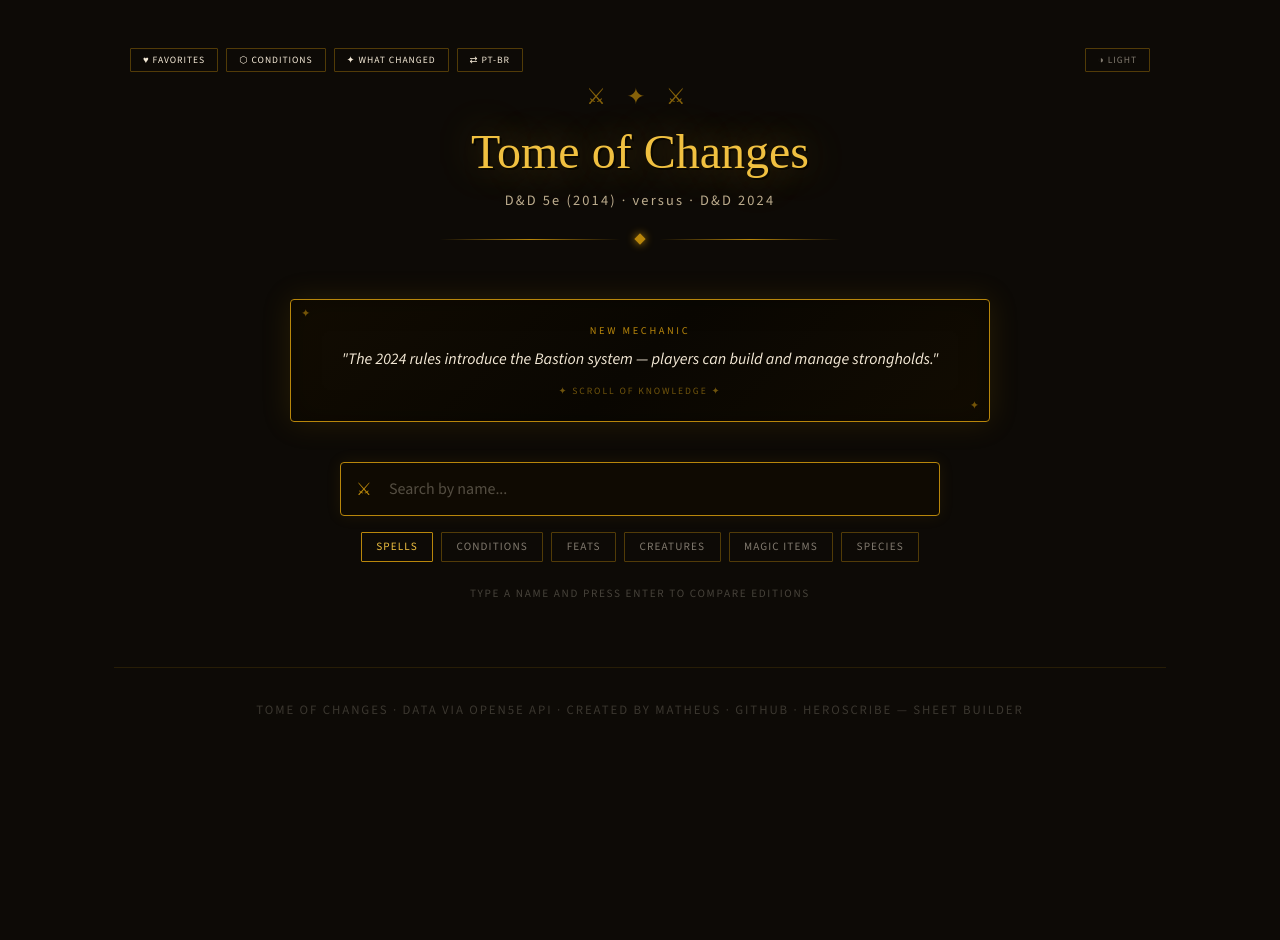
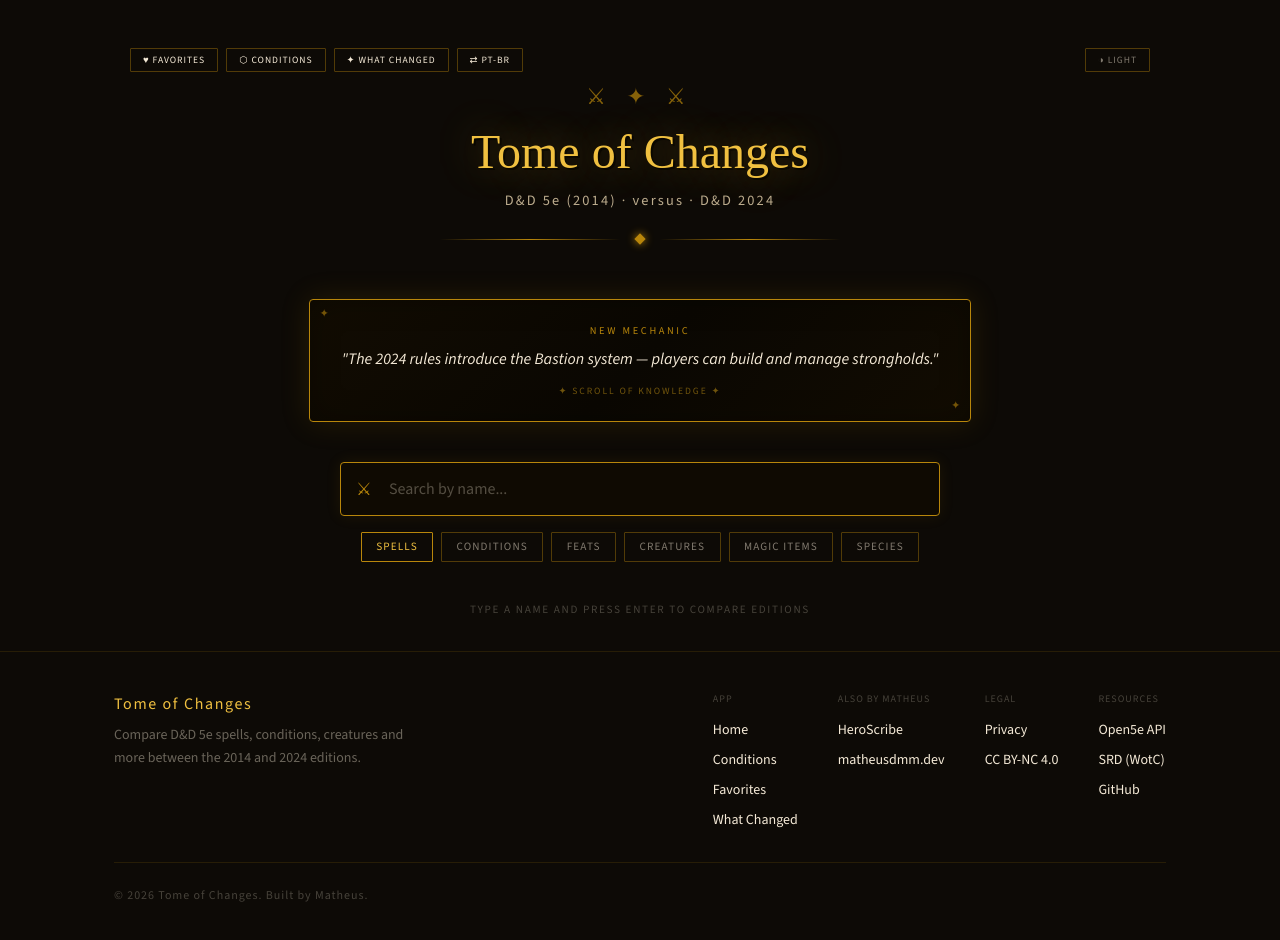
Before and after one commit to matheusdmm/Tome-of-Changes, a Vue app: page / in a window 1280 px wide. Shown: the top 940 px of the page. Before the commit the page ends 800 px from the top, so only its background shows below. Built offline with nearby package versions, Linux system fonts and the light colour scheme; a web font is replaced by a local one.

Commit message:
add privacy page, redesign footer, landing page layout, search shortcut

```diff
--- a/src/App.vue
+++ b/src/App.vue
@@ -1,7 +1,11 @@
 <template>
-  <div class="max-w-[1100px] mx-auto px-6 pt-8 pb-16">
-    <AppHeader />
-    <RouterView />
+  <div class="min-h-screen flex flex-col">
+    <div class="max-w-[1100px] w-full mx-auto px-6 pt-8 flex-1 flex flex-col">
+      <AppHeader />
+      <main class="flex-1 flex flex-col pb-8">
+        <RouterView />
+      </main>
+    </div>
     <AppFooter />
   </div>
   <Analytics />
--- a/src/components/AppFooter.vue
+++ b/src/components/AppFooter.vue
@@ -1,8 +1,63 @@
 <template>
-  <footer class="text-center mt-16 pt-8 border-t border-gold/15 font-cinzel text-[0.8rem] text-parchment/20 tracking-[0.15em] uppercase">
-    Tome of Changes · Data via Open5e API · Created by
-    <a href="https://matheusdmm.dev" target="_blank" rel="noopener" class="hover:text-gold transition-colors duration-200">Matheus</a>
-    · <a href="https://github.com/matheusdmm/Tome-of-Changes" target="_blank" rel="noopener" class="hover:text-gold transition-colors duration-200">GitHub</a>
-    · <a href="https://heroscribe.vercel.app/" target="_blank" rel="noopener" class="hover:text-gold transition-colors duration-200">HeroScribe — Sheet Builder</a>
+  <footer class="border-t border-gold/15">
+    <div class="max-w-[1100px] mx-auto px-6 py-10">
+
+      <!-- Top row -->
+      <div class="flex flex-col sm:flex-row justify-between gap-8 mb-8">
+
+        <!-- Brand -->
+        <div class="max-w-xs">
+          <p class="font-cinzel text-gold-bright text-base tracking-[0.1em] mb-2">Tome of Changes</p>
+          <p class="text-parchment/40 text-sm leading-relaxed">
+            Compare D&amp;D 5e spells, conditions, creatures and more between the 2014 and 2024 editions.
+          </p>
+        </div>
+
+        <!-- Links -->
+        <nav class="flex flex-wrap gap-10 text-sm font-cinzel">
+
+          <div class="flex flex-col gap-2.5">
+            <p class="text-[10px] text-parchment/25 uppercase tracking-widest mb-1">App</p>
+            <RouterLink to="/" class="text-parchment/50 hover:text-gold transition-colors">Home</RouterLink>
+            <RouterLink to="/conditions" class="text-parchment/50 hover:text-gold transition-colors">Conditions</RouterLink>
+            <RouterLink to="/favorites" class="text-parchment/50 hover:text-gold transition-colors">Favorites</RouterLink>
+            <RouterLink to="/whats-new" class="text-parchment/50 hover:text-gold transition-colors">What Changed</RouterLink>
+          </div>
+
+          <div class="flex flex-col gap-2.5">
+            <p class="text-[10px] text-parchment/25 uppercase tracking-widest mb-1">Also by Matheus</p>
+            <a href="https://heroscribe.vercel.app/" target="_blank" rel="noopener" class="text-parchment/50 hover:text-gold transition-colors">HeroScribe</a>
+            <a href="https://matheusdmm.dev" target="_blank" rel="noopener" class="text-parchment/50 hover:text-gold transition-colors">matheusdmm.dev</a>
+          </div>
+
+          <div class="flex flex-col gap-2.5">
+            <p class="text-[10px] text-parchment/25 uppercase tracking-widest mb-1">Legal</p>
+            <RouterLink to="/privacy" class="text-parchment/50 hover:text-gold transition-colors">Privacy</RouterLink>
+            <a href="https://creativecommons.org/licenses/by-nc/4.0/" target="_blank" rel="noopener" class="text-parchment/50 hover:text-gold transition-colors">CC BY-NC 4.0</a>
+          </div>
+
+          <div class="flex flex-col gap-2.5">
+            <p class="text-[10px] text-parchment/25 uppercase tracking-widest mb-1">Resources</p>
+            <a href="https://api.open5e.com" target="_blank" rel="noopener" class="text-parchment/50 hover:text-gold transition-colors">Open5e API</a>
+            <a href="https://dnd.wizards.com/resources/systems-reference-document" target="_blank" rel="noopener" class="text-parchment/50 hover:text-gold transition-colors">SRD (WotC)</a>
+            <a href="https://github.com/matheusdmm/Tome-of-Changes" target="_blank" rel="noopener" class="text-parchment/50 hover:text-gold transition-colors">GitHub</a>
+          </div>
+
+        </nav>
+      </div>
+
+      <!-- Bottom bar -->
+      <div class="border-t border-gold/15 pt-6 flex flex-col sm:flex-row justify-between items-start sm:items-center gap-3 text-xs text-parchment/25 font-cinzel tracking-[0.08em]">
+        <p>
+          © {{ year }} Tome of Changes. Built by
+          <a href="https://matheusdmm.dev" target="_blank" rel="noopener" class="underline hover:text-parchment/50 transition-colors">Matheus</a>.
+        </p>
+      </div>
+
+    </div>
   </footer>
 </template>
+
+<script setup>
+const year = new Date().getFullYear()
+</script>
--- a/src/components/SearchBar.vue
+++ b/src/components/SearchBar.vue
@@ -3,6 +3,7 @@
     <div class="max-w-[600px] mx-auto mb-4 relative">
       <span class="absolute left-4 top-1/2 -translate-y-1/2 text-gold text-[1.1rem] pointer-events-none">⚔</span>
       <input
+        ref="inputRef"
         type="text"
         :value="modelValue"
         @input="$emit('update:modelValue', $event.target.value)"
@@ -29,8 +30,23 @@
 </template>
 
 <script setup>
+import { ref, onMounted, onUnmounted } from 'vue'
 import { CATEGORIES } from '../composables/useOpen5e.js'
 
 defineProps({ modelValue: String, category: String })
 defineEmits(['update:modelValue', 'update:category'])
+
+const inputRef = ref(null)
+
+function onKeydown(e) {
+  const active = document.activeElement
+  if (active.tagName === 'INPUT' || active.tagName === 'TEXTAREA') return
+  if (e.key === '/' || (e.ctrlKey && e.key === 'k')) {
+    e.preventDefault()
+    inputRef.value?.focus()
+  }
+}
+
+onMounted(() => window.addEventListener('keydown', onKeydown))
+onUnmounted(() => window.removeEventListener('keydown', onKeydown))
 </script>
--- a/src/router/index.js
+++ b/src/router/index.js
@@ -4,10 +4,12 @@
 import FavoritesView from '../views/FavoritesView.vue';
 import WhatsNewView from '../views/WhatsNewView.vue';
 import ConditionsView from '../views/ConditionsView.vue';
+import PrivacyView from '../views/PrivacyView.vue';
 
 const routes = [
   { path: '/', component: HomeView },
   { path: '/conditions', component: ConditionsView, name: 'conditions' },
+  { path: '/privacy', component: PrivacyView, name: 'privacy' },
   { path: '/favorites', component: FavoritesView, name: 'favorites' },
   { path: '/whats-new', component: WhatsNewView, name: 'whats-new' },
   {
--- a/src/views/HomeView.vue
+++ b/src/views/HomeView.vue
@@ -1,5 +1,5 @@
 <template>
-  <div>
+  <div class="flex-1 flex flex-col justify-center">
     <FactCard />
     <SearchBar v-model="query" v-model:category="category" />
     <div
--- /dev/null
+++ b/src/views/PrivacyView.vue
@@ -0,0 +1,95 @@
+<template>
+  <div class="max-w-[680px] mx-auto px-4 py-8 font-cinzel">
+
+    <h2 class="text-gold-bright text-xl tracking-[0.15em] uppercase mb-2">Privacy & Data</h2>
+    <p class="text-parchment/40 text-[0.75rem] tracking-[0.1em] uppercase mb-8">In accordance with LGPD (Lei Geral de Proteção de Dados)</p>
+
+    <section class="mb-8">
+      <h3 class="text-gold text-[0.8rem] tracking-[0.15em] uppercase mb-3">Data stored on your device</h3>
+      <p class="text-parchment/60 text-sm leading-relaxed mb-3">
+        The following data is saved exclusively in your browser's local storage. It never leaves your device and is never sent to any server.
+      </p>
+      <ul class="flex flex-col gap-2">
+        <li v-for="item in localData" :key="item.key" class="text-sm text-parchment/60 pl-5 relative before:content-['→'] before:absolute before:left-0 before:text-gold/50">
+          <span class="text-parchment/80">{{ item.label }}</span> — {{ item.desc }}
+        </li>
+      </ul>
+    </section>
+
+    <section class="mb-8">
+      <h3 class="text-gold text-[0.8rem] tracking-[0.15em] uppercase mb-3">Anonymous usage analytics</h3>
+      <p class="text-parchment/60 text-sm leading-relaxed">
+        This site uses <span class="text-parchment/80">Vercel Analytics</span> to collect anonymous, aggregated usage data — such as page views and search events. No personal information is collected. Vercel may process metadata such as IP address and user agent solely for the purpose of generating anonymous statistics. For details, see
+        <a href="https://vercel.com/legal/privacy-policy" target="_blank" rel="noopener" class="text-gold/70 hover:text-gold transition-colors">Vercel's Privacy Policy</a>.
+      </p>
+    </section>
+
+    <section class="mb-8">
+      <h3 class="text-gold text-[0.8rem] tracking-[0.15em] uppercase mb-3">Third-party API</h3>
+      <p class="text-parchment/60 text-sm leading-relaxed">
+        Game content is fetched from the <span class="text-parchment/80">Open5e API</span> (open5e.com). Search queries are sent to their servers to retrieve results. No personal data is included in these requests.
+      </p>
+    </section>
+
+    <section class="mb-8">
+      <h3 class="text-gold text-[0.8rem] tracking-[0.15em] uppercase mb-3">Your rights under LGPD</h3>
+      <p class="text-parchment/60 text-sm leading-relaxed">
+        You have the right to access, correct, and delete any data associated with you. Since all app data is stored locally on your device, you are in full control. You can delete it at any time using the button below.
+      </p>
+    </section>
+
+    <section class="border-t border-gold/15 pt-8">
+      <h3 class="text-gold text-[0.8rem] tracking-[0.15em] uppercase mb-3">Delete your data</h3>
+      <p class="text-parchment/60 text-sm leading-relaxed mb-4">
+        This will permanently remove all your favorites, recently viewed entries, and session notes from this browser.
+      </p>
+      <button
+        v-if="!deleted"
+        @click="confirmDelete = true"
+        class="font-cinzel text-[0.7rem] tracking-[0.1em] uppercase py-2 px-5 border border-crimson/60 rounded-[1px] bg-transparent text-crimson-light cursor-pointer transition-all duration-200 hover:border-crimson hover:bg-crimson/10"
+      >✕ Delete all my data</button>
+
+      <div v-if="confirmDelete && !deleted" class="mt-4 flex items-center gap-4">
+        <span class="text-parchment/50 text-[0.75rem] tracking-[0.05em]">Are you sure? This cannot be undone.</span>
+        <button
+          @click="deleteAllData"
+          class="font-cinzel text-[0.7rem] tracking-[0.1em] uppercase py-1 px-4 border border-crimson rounded-[1px] bg-crimson/20 text-crimson-light cursor-pointer transition-all duration-200 hover:bg-crimson/30"
+        >Confirm</button>
+        <button
+          @click="confirmDelete = false"
+          class="font-cinzel text-[0.7rem] tracking-[0.1em] uppercase py-1 px-4 border border-gold/40 rounded-[1px] bg-transparent text-parchment/50 cursor-pointer transition-all duration-200 hover:border-gold hover:text-gold"
+        >Cancel</button>
+      </div>
+
+      <div v-if="deleted" class="text-[0.75rem] tracking-[0.1em] text-gold/70 uppercase">✓ All data deleted</div>
+    </section>
+
+  </div>
+</template>
+
+<script setup>
+import { ref } from 'vue'
+import { usePageMeta } from '../composables/usePageMeta.js'
+
+usePageMeta(
+  'Privacy & Data | Tome of Changes',
+  'Privacy policy and data management for Tome of Changes. LGPD compliant.',
+)
+
+const confirmDelete = ref(false)
+const deleted = ref(false)
+
+const localData = [
+  { key: 'favorites',       label: 'Favorites',        desc: 'Entries you have saved for quick access' },
+  { key: 'recently-viewed', label: 'Recently Viewed',  desc: 'The last 10 entries you looked up' },
+  { key: 'notes',           label: 'Session Notes',    desc: 'Notes you have written on individual entries' },
+]
+
+function deleteAllData() {
+  localStorage.removeItem('tome-favorites')
+  localStorage.removeItem('tome-recently-viewed')
+  localStorage.removeItem('tome-notes')
+  confirmDelete.value = false
+  deleted.value = true
+}
+</script>
```
